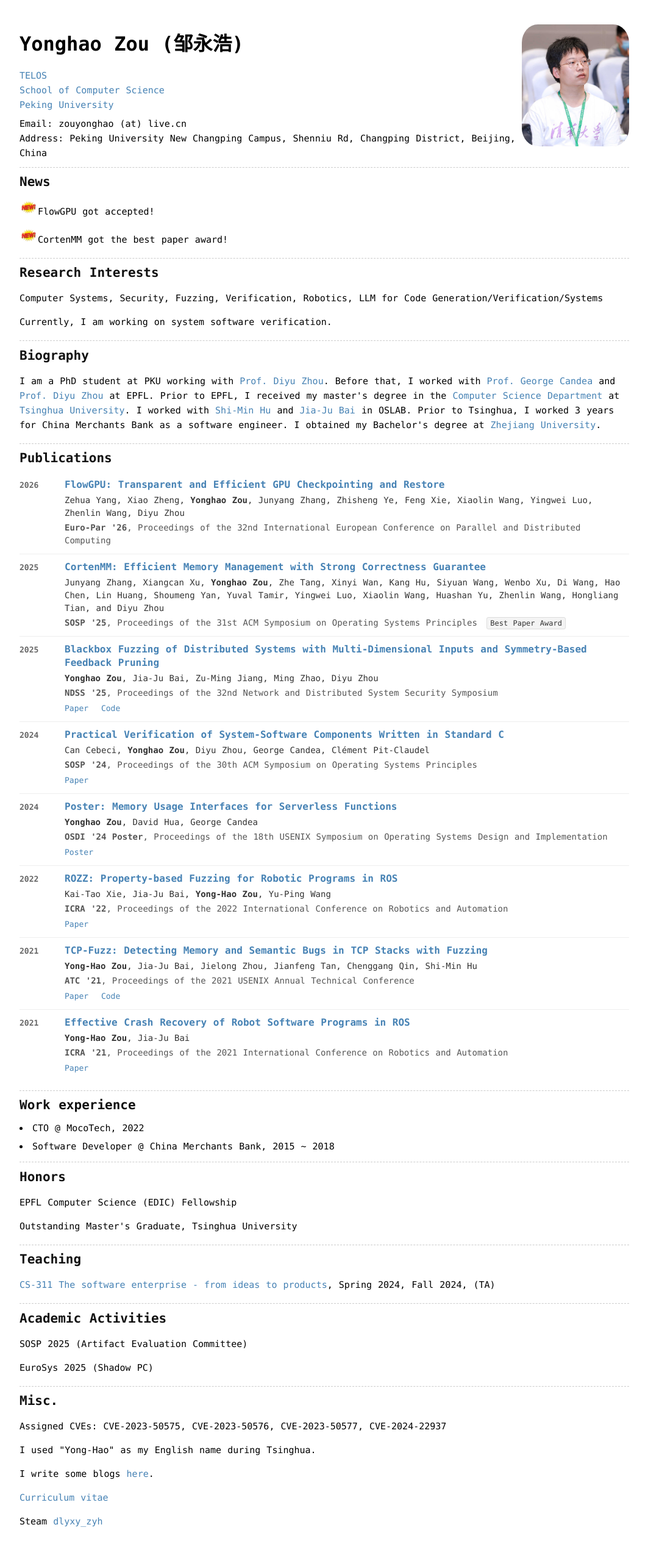
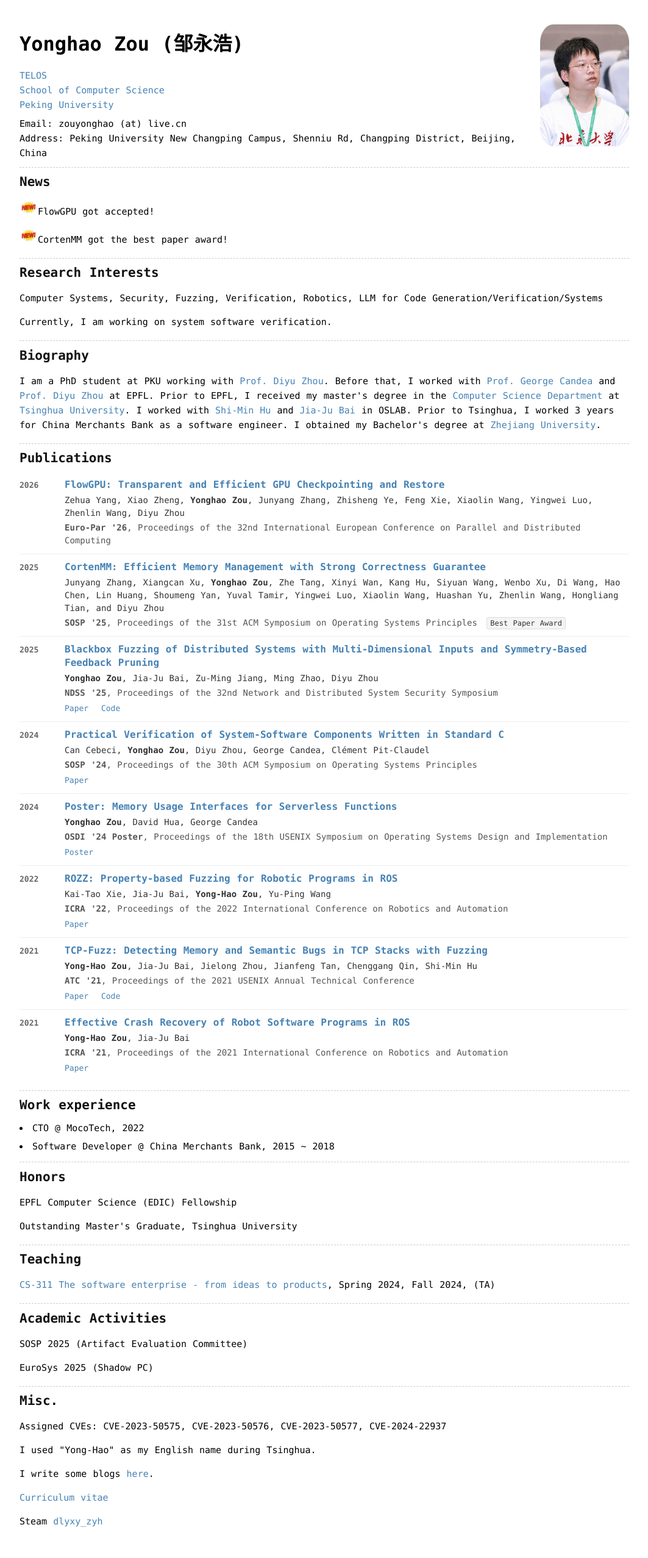
Before and after one commit to zouyonghao/zouyonghao.github.io, a Jekyll site: the page built from index.md, in a window 1280 px wide. Shown: the whole page at 61% size, without its empty margins (108-1171 px from the left). Built offline with Jekyll 4.4.1, drawn with Linux system fonts in a browser that asks for light colours.

Commit message:
People say I should have a photo at Peking University, so AI helps me generate one

```diff
--- a/_layouts/home.html
+++ b/_layouts/home.html
@@ -13,7 +13,7 @@
         <div id="main" role="main">
             <header>
                 <div style="float: right;">
-                    <img src="/assets/images/yonghao.png" height="200px"
+                    <img src="/assets/images/yonghao.jpg" height="200px"
                         style="float:right; border-radius: 15%; padding:0px">
                 </div>
                 <h1>Yonghao Zou (邹永浩)</h1>
```
Also changed, not shown: assets/images/yonghao.jpg (added).
